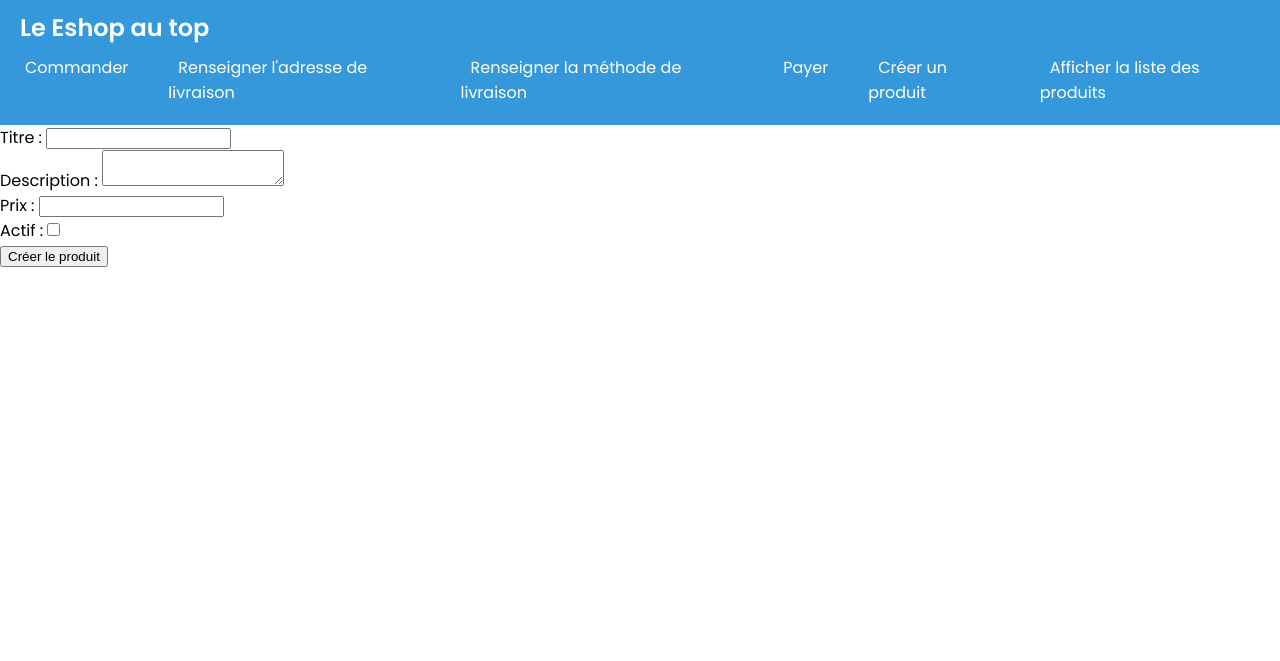
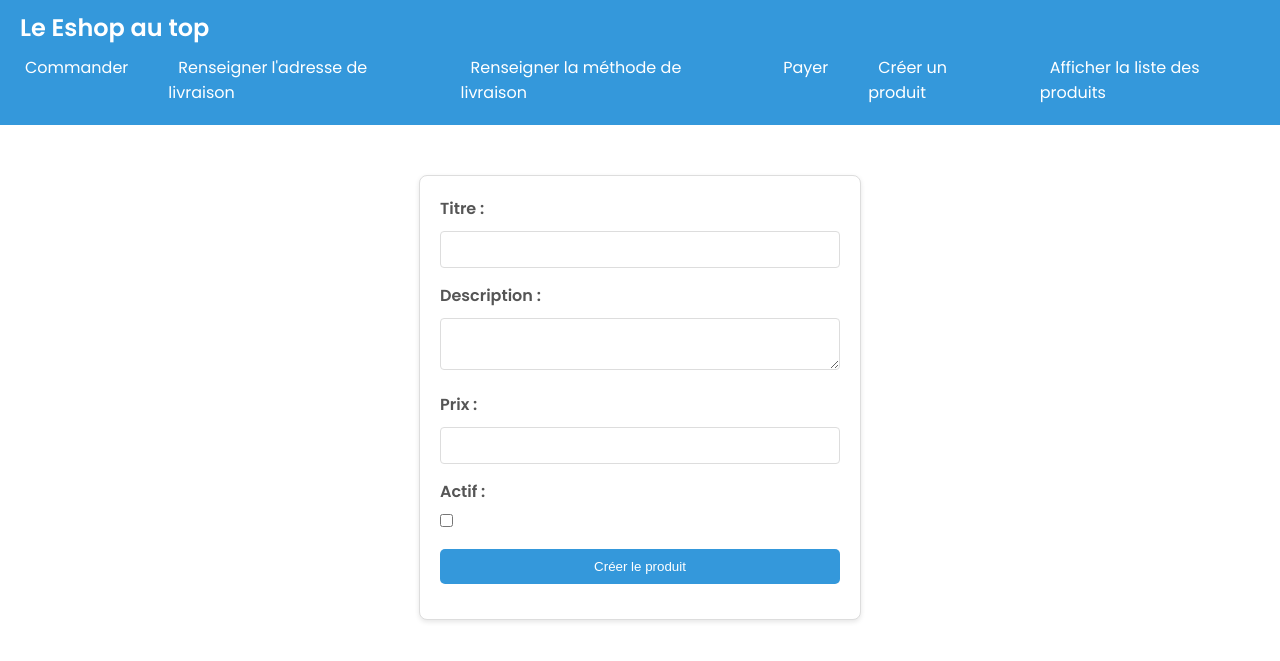
Before and after one commit to Just1P/TP-final, a PHP site: page /esd-oop-php/create-product in a window 1280 px wide. Shown: the top 661 px of the page. Run offline with PHP 8.4, Linux system fonts and the light colour scheme.

Commit message:
style form

```diff
--- a/order/view/home.php
+++ b/order/view/home.php
@@ -5,7 +5,7 @@ $order = $orderRepository->find();
 ?>
 
 <main>
-		<form method="POST" action="http://localhost:8888/esd-oop-php/create-order">
+		<form method="POST" action="http://localhost:8888/esd-oop-php/create-order" class="form">
 
 			<label for="customerName">Nom du client</label>
 			<input type="text" id="customerName" name="customerName" required>
--- a/order/view/pay.php
+++ b/order/view/pay.php
@@ -43,7 +43,7 @@
 
         <p><strong>Total à payer : <?= htmlspecialchars(number_format($total, 2), ENT_QUOTES) ?> €</strong></p>
 
-        <form method="POST" action="http://localhost:8888/esd-oop-php/process-payment">
+        <form method="POST" action="http://localhost:8888/esd-oop-php/process-payment" class="form">
             <button type="submit">Payer</button>
         </form>
     <?php endif; ?>
--- a/order/view/set-shipping-address.php
+++ b/order/view/set-shipping-address.php
@@ -2,7 +2,7 @@
 
 	<main>
 		<p>Remplissez l'adresse de livraison : </p>
-		<form method="POST" action="http://localhost:8888/esd-oop-php/process-shipping-address">
+		<form method="POST" action="http://localhost:8888/esd-oop-php/process-shipping-address" class="form">
 
 			<label for="shippingCountry">Pays de livraison</label>
 			<input type="text" id="shippingCountry" name="shippingCountry" required pattern="^[a-zA-Z0-9\s.-]{5,50}$" title="Le pays doit contenir entre 5 et 50 caractères et des espaces.">
--- a/order/view/set-shipping-method.php
+++ b/order/view/set-shipping-method.php
@@ -3,7 +3,7 @@
 	<main>
 		<p>Choisissez la méthode livraison : </p>
 
-		<form method="POST" action="http://localhost:8888/esd-oop-php/process-shipping-method">
+		<form method="POST" action="http://localhost:8888/esd-oop-php/process-shipping-method" class="form">
 
 		<label for="shippingMethod">Méthode de livraison</label>
 
--- a/product/view/create-product.php
+++ b/product/view/create-product.php
@@ -1,6 +1,6 @@
 <?php require_once('./order/view/partials/header.php'); ?>
 
-<form action="http://localhost:8888/esd-oop-php/process-create-product" method="POST">
+<form action="http://localhost:8888/esd-oop-php/process-create-product" method="POST" class="form">
     <div>
         <label for="title">Titre :</label>
         <input type="text" id="title" name="title" required>
--- a/style.css
+++ b/style.css
@@ -49,31 +49,31 @@ nav ul li a:hover {
 }
 
 /* Formulaire centré */
-/*form {
+.form {
   background: #fff;
-  max-width: 400px; /* Limite la largeur du formulaire
-  margin: 50px auto; /* Centre le formulaire horizontalement et ajoute un espace en haut
+  max-width: 400px; /* Limite la largeur du formulaire */
+  margin: 50px auto; /* Centre le formulaire horizontalement et ajoute un espace en haut */
   padding: 20px;
   border-radius: 8px;
   box-shadow: 0 2px 5px rgba(0, 0, 0, 0.1);
   border: 1px solid #ddd;
 }
 
-form div {
+.form div {
   margin-bottom: 15px;
 }
 
-form label {
+.form label {
   display: block;
   font-weight: bold;
   margin-bottom: 5px;
   color: #555;
 }
 
-form input[type="text"],
-form input[type="number"],
-form textarea,
-form select {
+.form input[type="text"],
+.form input[type="number"],
+.form textarea,
+.form select {
   width: 100%;
   padding: 10px;
   border: 1px solid #ddd;
@@ -82,19 +82,19 @@ form select {
   margin-top: 5px;
 }
 
-form button {
-  background-color: #3498db; /* Utilise la même couleur que la barre de navigation
+.form button {
+  background-color: #3498db; /* Utilise la même couleur que la barre de navigation */
   color: white;
   padding: 10px;
   border: none;
   border-radius: 5px;
   cursor: pointer;
-  width: 100%; /* Le bouton prend toute la largeur
+  width: 100%; /* Le bouton prend toute la largeur */
 }
 
-form button:hover {
-  background-color: #5dade2; /* Version plus claire pour l'effet de survol
-} */
+.form button:hover {
+  background-color: #5dade2; /* Version plus claire pour l'effet de survol */
+}
 
 /* Messages centrés */
 .message {
```
